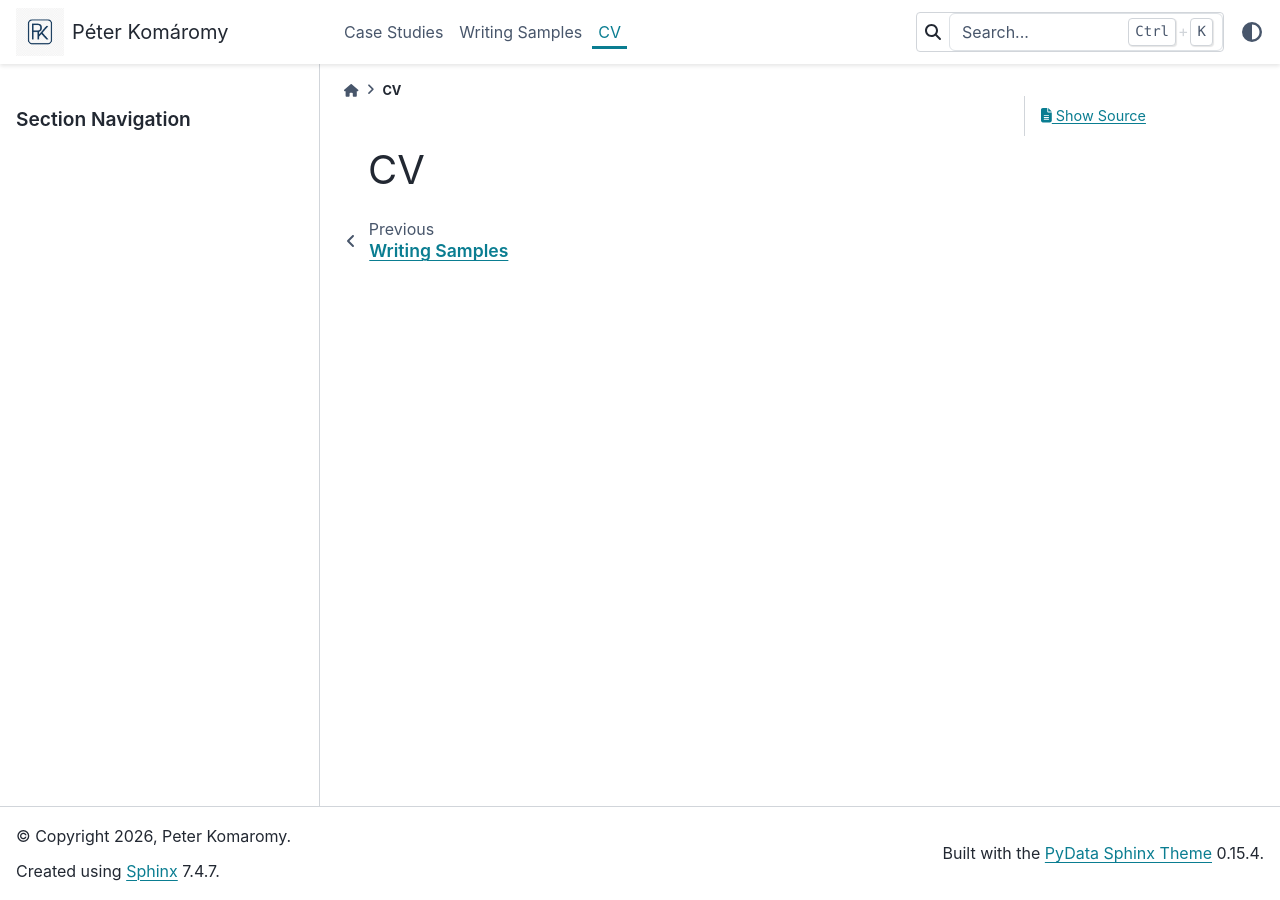
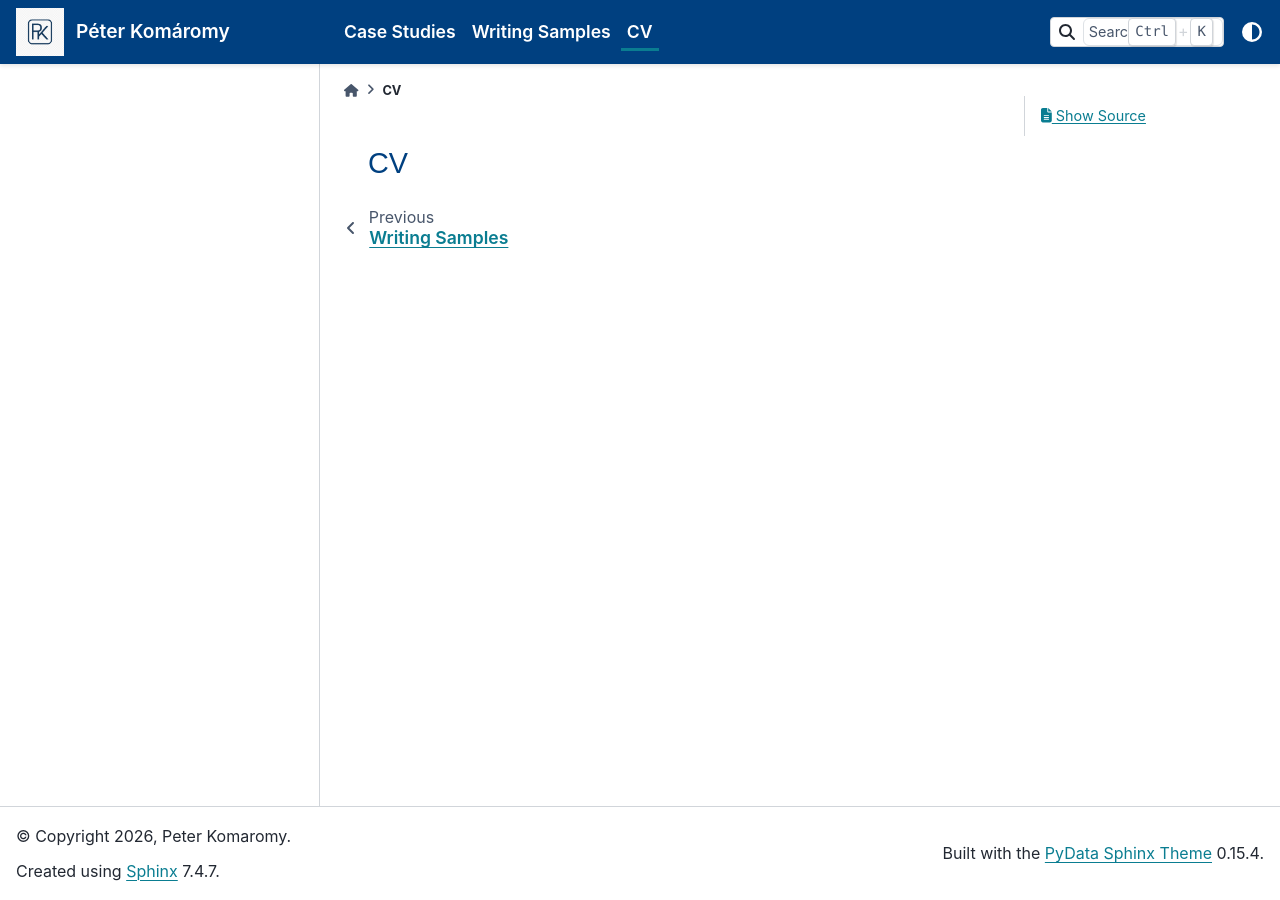
Before and after one commit to peter-komaromy/portfolio, a Sphinx documentation site: the page built from source/3link/cv.rst, in a window 1280 px wide. Built offline with Sphinx 7.4.7 and the PyData theme 0.15.4, drawn with Linux system fonts in a browser that asks for light colours.

Commit message:
Update site content

```diff
--- a/source/_static/css/custom.css
+++ b/source/_static/css/custom.css
@@ -22,7 +22,13 @@
         flex: 0 0 15%;
         min-width: 12rem;
     }
+} */
+
+#pst-collapse-sidebar-button {
+    visibility: hidden !important;
+    pointer-events: none !important;
 }
+
 
 /*===========================================================================================================================
   ===========================================================================================================================
--- a/source/conf.py
+++ b/source/conf.py
@@ -54,8 +54,8 @@
     "index": [],
 }
 html_css_files = [
-    # "css/custom.css",                   # general site-wide custom rules (both global and classes)
-    # "css/landing-page.css",             # custom rules scoped to landing page
+    "css/custom.css",                   # general site-wide custom rules (both global and classes)
+    "css/landing-page.css",             # custom rules scoped to landing page
     # "css/fieldref-ellipsis.css",      # custom rules for truncating long text in sidebar (only used on DOA portal currently)
     # "css/datatables_custom.css",        # custom rules for sphinx-datatables
 ]
```
